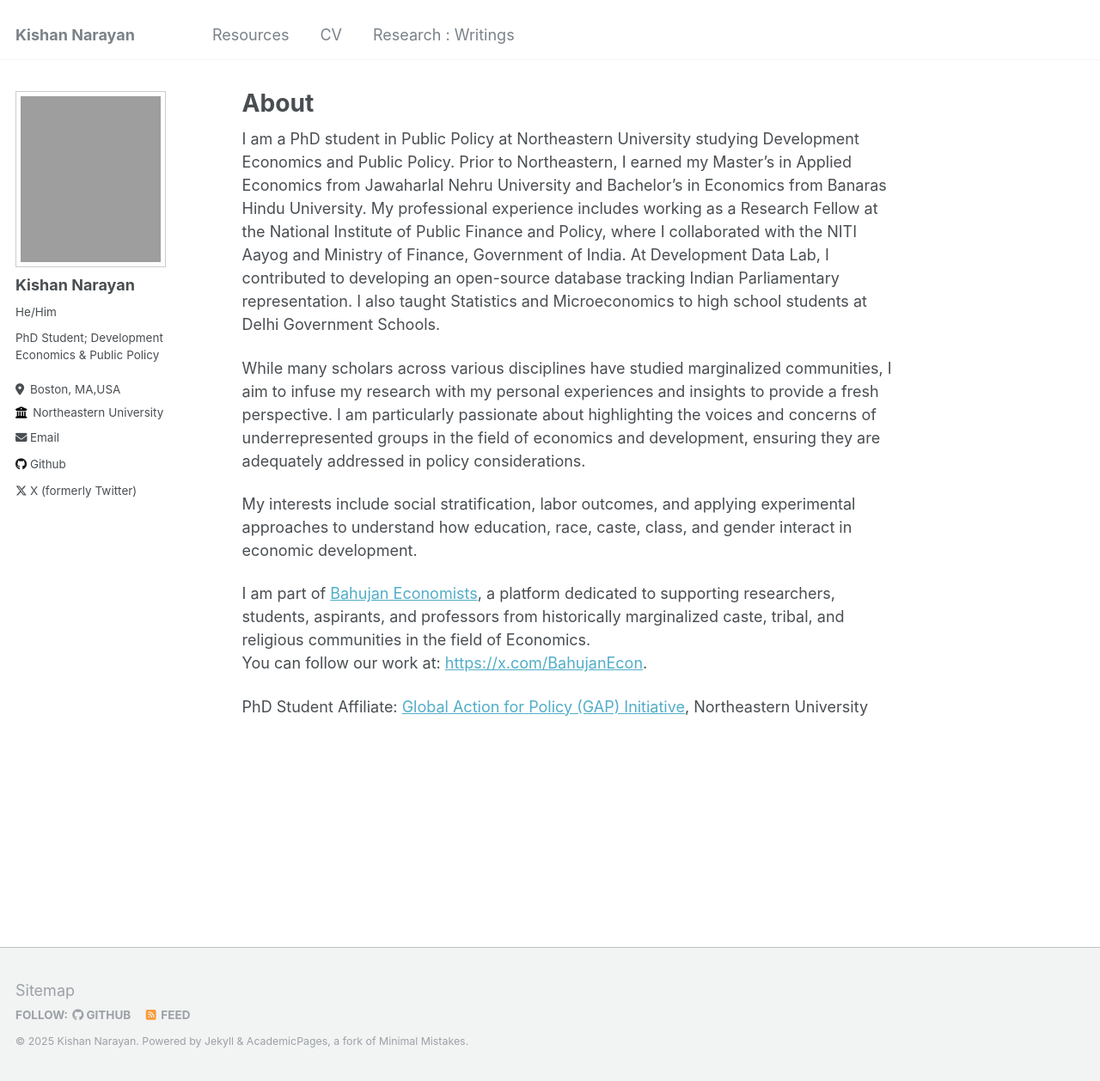
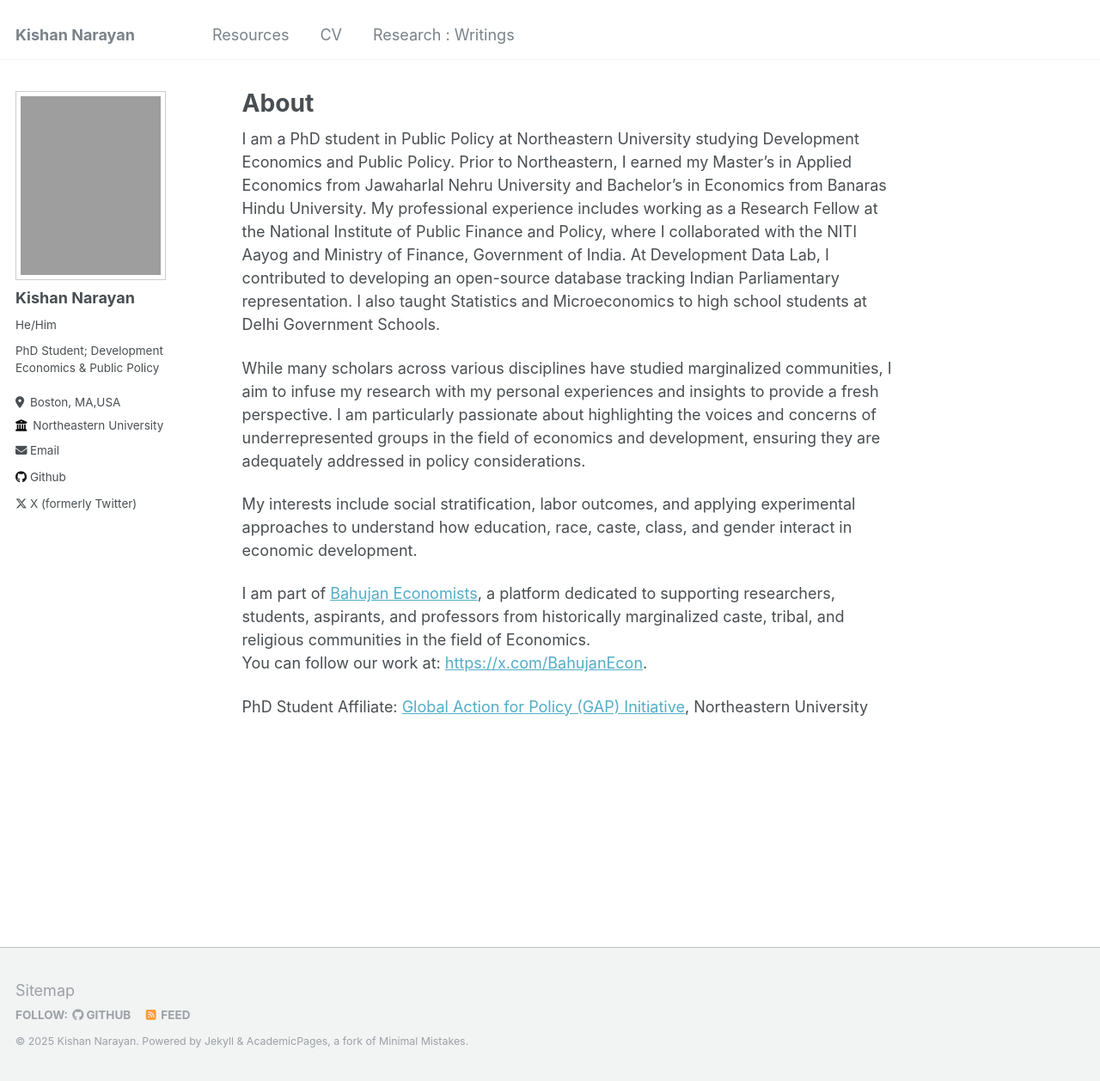
Before and after one commit to narayankishan/narayankishan.github.io, a Jekyll site: the page built from _pages/about.md, in a window 1280 px wide and 1258 px high. Shown: the whole window at 86% size. Built offline with Jekyll 4.4.1, drawn with Linux system fonts in a browser that asks for light colours.

Commit message:
Update main.scss

```diff
--- a/assets/css/main.scss
+++ b/assets/css/main.scss
@@ -43,7 +43,7 @@
 img.author__avatar {
   border-radius: 0 !important;  /* Square shape */
   width: 200px;                 /* Match  */
-  height: 205px;                /* Keep it square */
+  height: 220px;                /* Keep it square */
   object-fit: cover;            /* Ensures image doesn’t stretch */
   border: 1px solid #ccc;
 }
```
